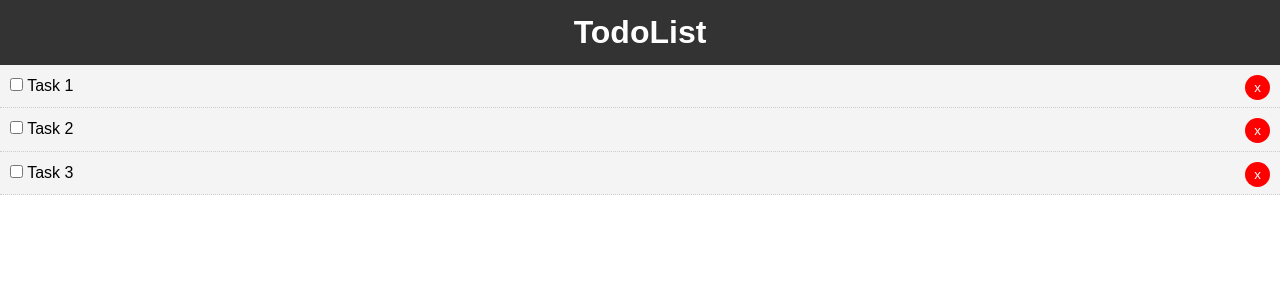
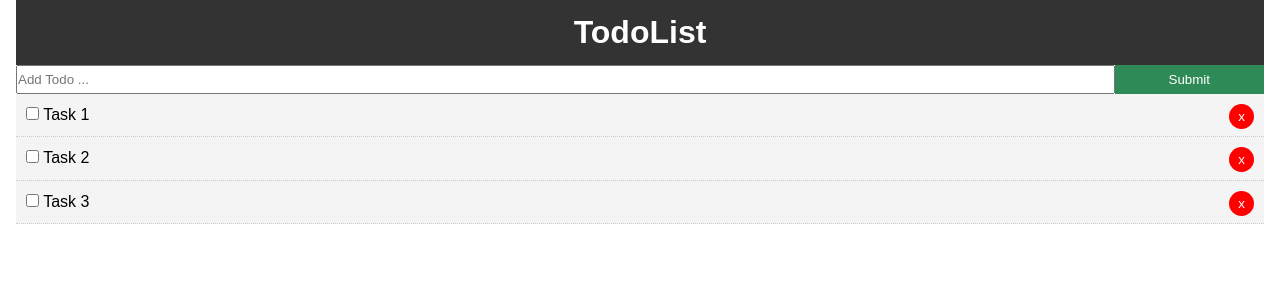
Before and after one commit to muhammadahad96/react-todolist-app, a React (Create React App) app: page / in a window 1280 px wide. Shown: the top 300 px of the page. Built offline with nearby package versions, Linux system fonts and the light colour scheme.

Commit message:
added add todo component

```diff
--- a/package.json
+++ b/package.json
@@ -8,7 +8,8 @@
     "@testing-library/user-event": "^7.2.1",
     "react": "^16.13.1",
     "react-dom": "^16.13.1",
-    "react-scripts": "3.4.1"
+    "react-scripts": "3.4.1",
+    "uuid": "^8.2.0"
   },
   "scripts": {
     "start": "react-scripts start",
--- a/src/App.css
+++ b/src/App.css
@@ -13,3 +13,20 @@
   color: #333;
   text-decoration: none;
 }
+
+.container {
+  padding: 0 1rem;
+}
+
+.btn {
+  display: inline-block;
+  border: none;
+  background-color: seagreen;
+  color: #fff;
+  padding: 7px 20px;
+  cursor: pointer;
+}
+
+.btn:hover {
+  background: #666;
+}
--- a/src/App.js
+++ b/src/App.js
@@ -1,23 +1,26 @@
 import React, {Component} from 'react';
 import Header from './components/layout/Header';
 import Todos from './components/Todos';
+import AddTodo from './components/AddTodo';
+import { v4 as uuidv4 } from 'uuid';
+
 import './App.css';
 
 class App extends Component {
   state = {
     todos: [
       {
-        id: 1,
+        id: uuidv4(),
         title: 'Task 1',
         completed: false
       },
       {
-        id: 2,
+        id: uuidv4(),
         title: 'Task 2',
         completed: false
       },
       {
-        id: 3,
+        id: uuidv4(),
         title: 'Task 3',
         completed: false
       }
@@ -42,11 +45,24 @@
     });
   }
 
+  // Add Todo
+  addTodo = (title) => {
+    const newTodo = {
+      id: uuidv4(),
+      title,
+      completed: false
+    }
+    this.setState({ todos: [...this.state.todos, newTodo] });
+  }
+
   render() {
     return (
       <div className="App">
-        <Header />
-        <Todos todos={this.state.todos} markComplete={this.markComplete} delTodo={this.delTodo}/>
+        <div className="container">
+          <Header />
+          <AddTodo addTodo={this.addTodo} />
+          <Todos todos={this.state.todos} markComplete={this.markComplete} delTodo={this.delTodo}/>
+        </div>
       </div>
     );
   }
--- /dev/null
+++ b/src/components/AddTodo.js
@@ -0,0 +1,39 @@
+import React, { Component } from 'react'
+
+export class AddTodo extends Component {
+  state = {
+    title: ''
+  }
+
+  onSubmit = (ev) => {
+    ev.preventDefault();
+    this.props.addTodo(this.state.title);
+    this.setState({ title: "" });
+
+  };
+
+  onChange = (ev) => this.setState({ [ev.target.name]: ev.target.value });
+
+  render() {
+    return (
+      <form onSubmit={this.onSubmit} style={{ display: "flex" }}>
+        <input
+          type="text"
+          name="title"
+          style={{ flex: "10", pading: "5px" }}
+          placeholder="Add Todo ..."
+          value={this.state.title}
+          onChange={this.onChange}
+        />
+        <input
+          type="submit"
+          value="Submit"
+          className="btn"
+          style={{ flex: "1" }}
+        />
+      </form>
+    )
+  }
+}
+
+export default AddTodo
```
Also changed, not shown: 1 other file (tests, documents, lock files or other folders).
